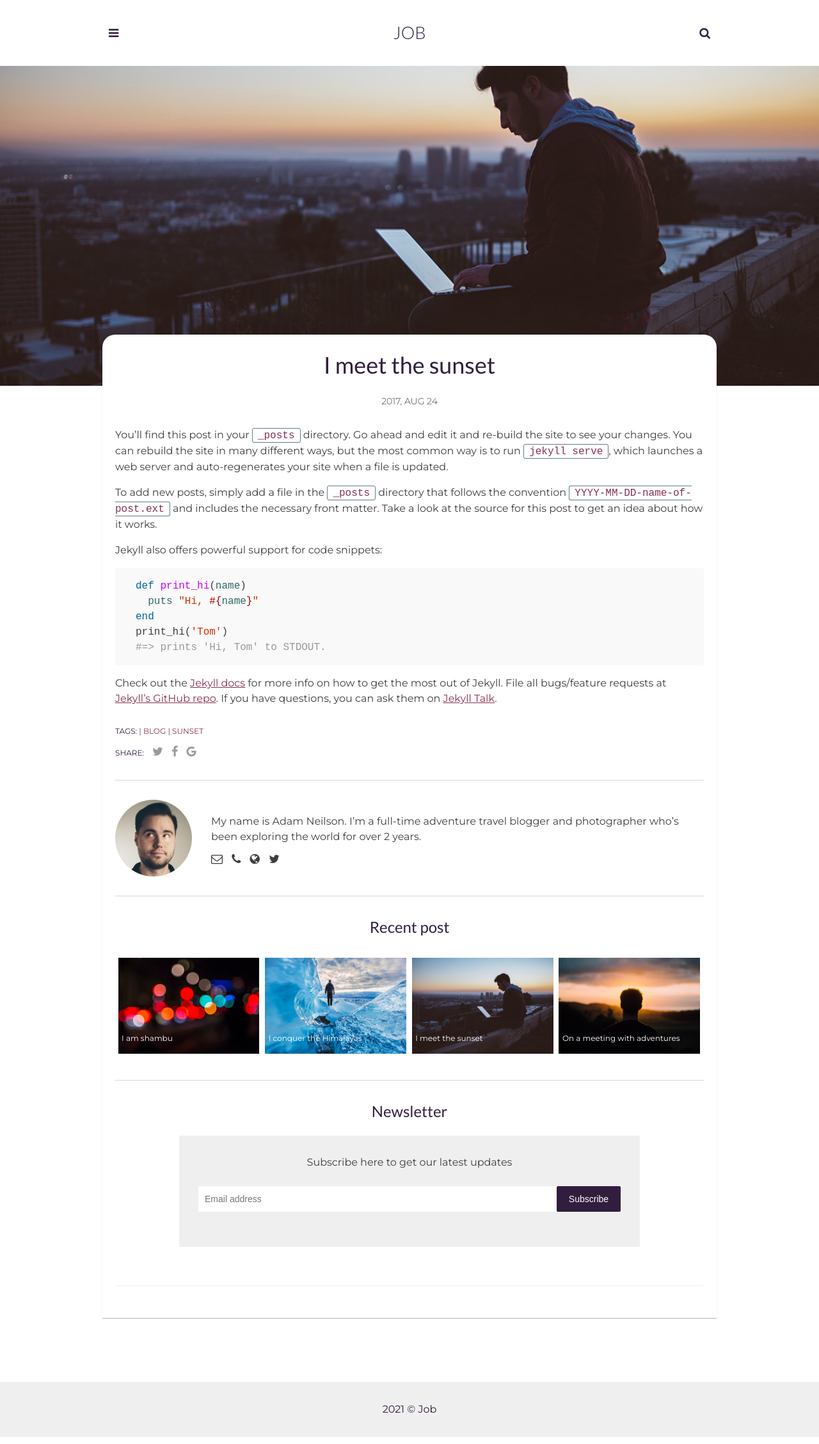
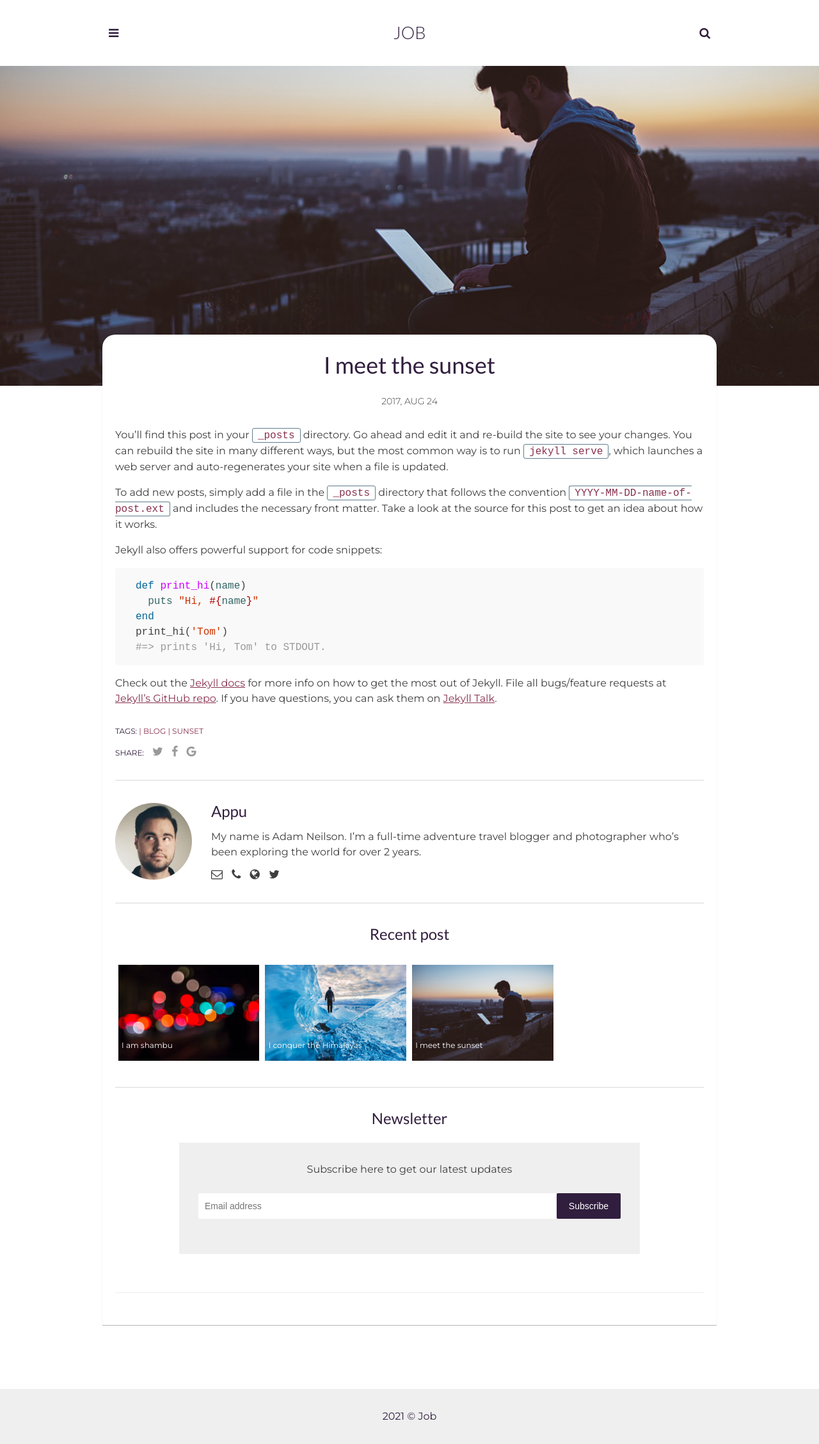
Before and after one commit to haribotx/blog, a Jekyll site: the page built from _posts/2017-08-24-i-meet-the-sunset.markdown, in a window 1280 px wide. Shown: the whole page at 64% size. Built offline with Jekyll 4.4.1, drawn with Linux system fonts in a browser that asks for light colours.

Commit message:
awqerdxz

```diff
--- a/_posts/2017-08-20-the-forest-in-the-fog.markdown
+++ b/_posts/2017-08-20-the-forest-in-the-fog.markdown
@@ -5,7 +5,7 @@ date: 2017-08-20 13:32:20 +0300
 description: You’ll find this post in your `_posts` directory. Go ahead and edit it and re-build the site to see your changes. # Add post description (optional)
 img: post-6.jpg # Add image post (optional)
 tags: [Blog, Meditation]
-author: # Add name author (optional)
+author:appu # Add name author (optional)
 ---
 You’ll find this post in your `_posts` directory. Go ahead and edit it and re-build the site to see your changes. You can rebuild the site in many different ways, but the most common way is to run `jekyll serve`, which launches a web server and auto-regenerates your site when a file is updated.
 
--- a/_posts/2017-08-21-time-to-think.markdown
+++ b/_posts/2017-08-21-time-to-think.markdown
@@ -5,7 +5,7 @@ date: 2017-08-21 13:32:20 +0300
 description: You’ll find this post in your `_posts` directory. Go ahead and edit it and re-build the site to see your changes. # Add post description (optional)
 img: post-5.jpg # Add image post (optional)
 tags: [Blog, Meditation]
-author: # Add name author (optional)
+author: Sugu # Add name author (optional)
 ---
 You’ll find this post in your `_posts` directory. Go ahead and edit it and re-build the site to see your changes. You can rebuild the site in many different ways, but the most common way is to run `jekyll serve`, which launches a web server and auto-regenerates your site when a file is updated.
 
--- a/_posts/2017-08-24-i-meet-the-sunset.markdown
+++ b/_posts/2017-08-24-i-meet-the-sunset.markdown
@@ -5,7 +5,7 @@ date:   2017-08-24 13:32:20 +0300
 description: You’ll find this post in your `_posts` directory. Go ahead and edit it and re-build the site to see your changes. # Add post description (optional)
 img: post-2.jpg # Add image post (optional)
 tags: [Blog, Sunset]
-author: # Add name author (optional)
+author: Appu # Add name author (optional)
 ---
 You’ll find this post in your `_posts` directory. Go ahead and edit it and re-build the site to see your changes. You can rebuild the site in many different ways, but the most common way is to run `jekyll serve`, which launches a web server and auto-regenerates your site when a file is updated.
 
```
